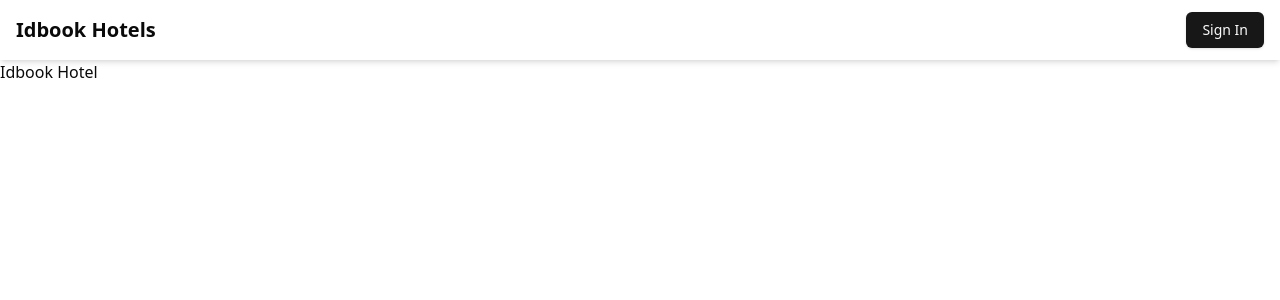
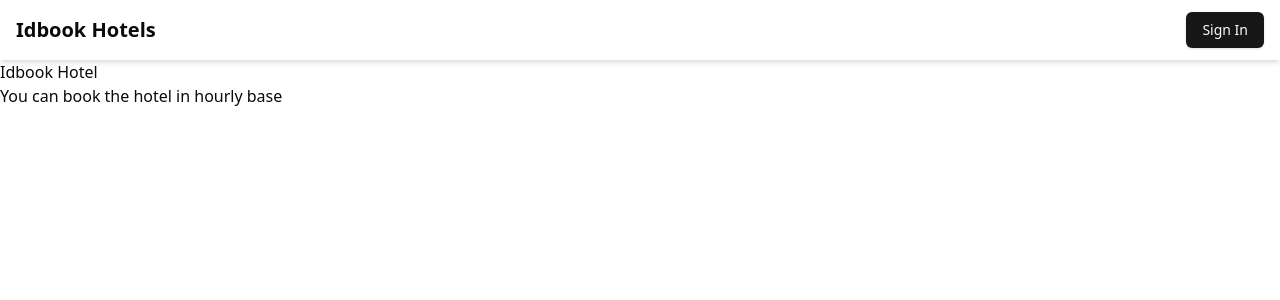
Before and after one commit to Divya70/idbook-hotels-assignment, a Next.js app: page / in a window 1280 px wide. Shown: the top 300 px of the page. Built offline with nearby package versions, Linux system fonts and the light colour scheme; no server answers.

Commit message:
fix build

```diff
--- a/app/page.js
+++ b/app/page.js
@@ -2,6 +2,7 @@
   return (
     <>
       <h1>Idbook Hotel</h1>
+      <p>You can book the hotel in hourly base</p>
     </>
   );
 }
```
